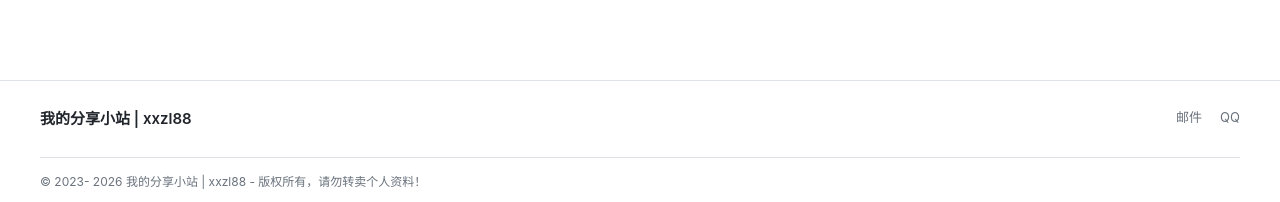
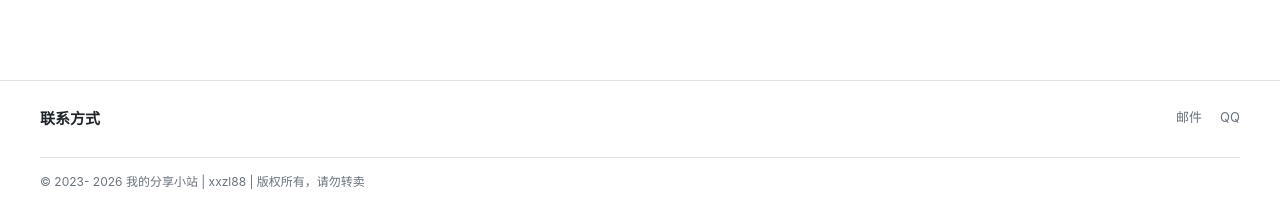
Before and after one commit to xxzl88/csu, a Jekyll site: the page built from index.html, in a window 1280 px wide. Shown: the part 1126-1328 px from the top of the page. Built offline with Jekyll 4.4.1, drawn with Linux system fonts in a browser that asks for light colours; the list of posts is cut into pages by our own code.

Commit message:
Update default.html

```diff
--- a/_layouts/default.html
+++ b/_layouts/default.html
@@ -35,14 +35,14 @@
     <footer class="site-footer">
       <div class="container footer-wrap">
         <div>
-          <strong>{{ site.title }}</strong>
+          <strong>联系方式</strong>
         </div>
         <div class="footer-links">
           {% if site.social.email %}<a href="{{ site.social.email }}">邮件</a>{% endif %}
             {% if site.social.qq %}<a href="{{ site.social.qq }}">QQ</a>{% endif %}
         </div>
       </div>
-      <div class="container copyright">© 2023- {{ 'now' | date: '%Y' }} {{ site.title }} - 版权所有，请勿转卖个人资料！</div>
+      <div class="container copyright">© 2023- {{ 'now' | date: '%Y' }} {{ site.title }} | 版权所有，请勿转卖</div>
     </footer>
     <script src="{{ '/assets/js/main.js' | relative_url }}" defer></script>
   </body>
```
